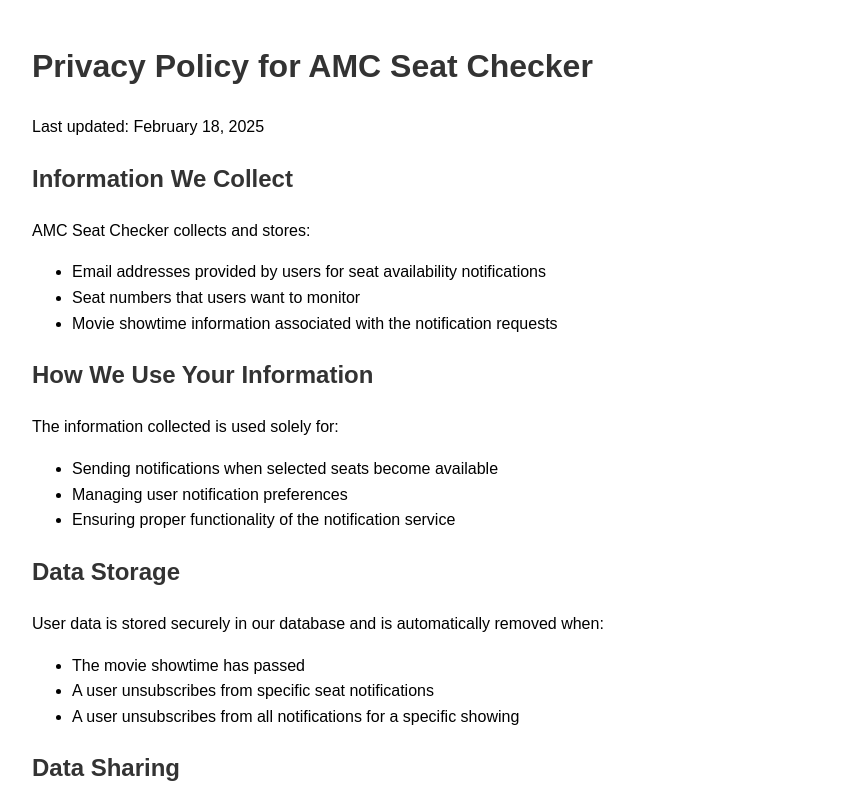
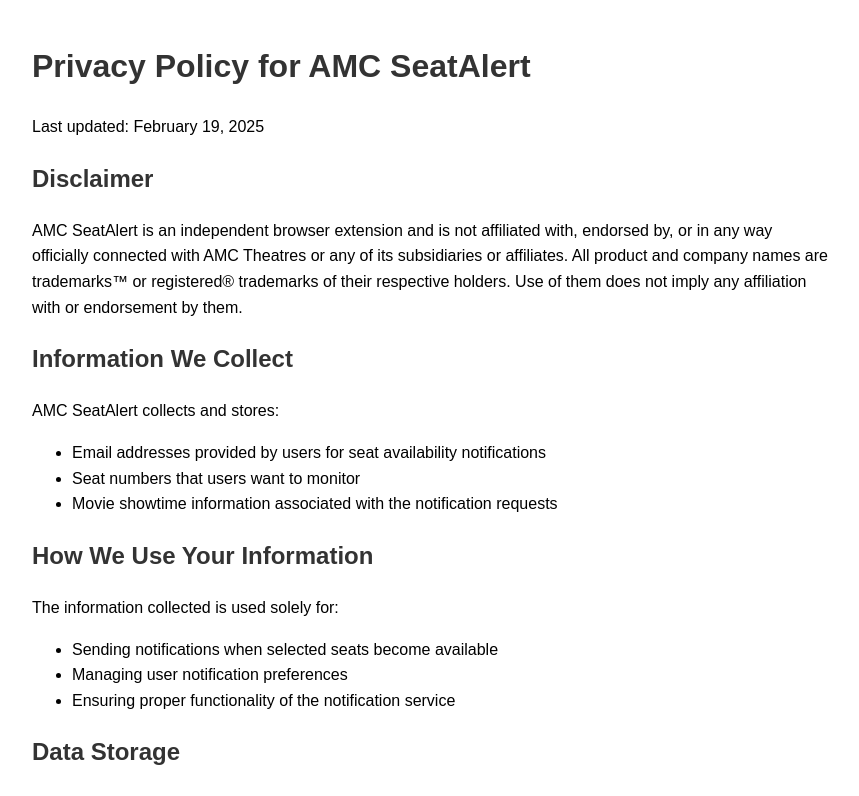
Before and after one commit to rzh4321/amc-seatalert-privacy, a plain HTML site: page index.html in a window 1280 px wide. Shown: the top 796 px of the page, without its empty margins (208-1067 px from the left). Drawn offline with Linux system fonts and the light colour scheme.

Commit message:
add disclaimer

```diff
--- a/index.html
+++ b/index.html
@@ -3,7 +3,7 @@
 <head>
     <meta charset="UTF-8">
     <meta name="viewport" content="width=device-width, initial-scale=1.0">
-    <title>AMC Seat Checker Privacy Policy</title>
+    <title>AMC SeatAlert Privacy Policy</title>
     <style>
         body {
             font-family: Arial, sans-serif;
@@ -18,11 +18,14 @@
     </style>
 </head>
 <body>
-    <h1>Privacy Policy for AMC Seat Checker</h1>
-    <p>Last updated: February 18, 2025</p>
+    <h1>Privacy Policy for AMC SeatAlert</h1>
+    <p>Last updated: February 19, 2025</p>
+
+    <h2>Disclaimer</h2>
+    <p>AMC SeatAlert is an independent browser extension and is not affiliated with, endorsed by, or in any way officially connected with AMC Theatres or any of its subsidiaries or affiliates. All product and company names are trademarks™ or registered® trademarks of their respective holders. Use of them does not imply any affiliation with or endorsement by them.</p>
 
     <h2>Information We Collect</h2>
-    <p>AMC Seat Checker collects and stores:</p>
+    <p>AMC SeatAlert collects and stores:</p>
     <ul>
         <li>Email addresses provided by users for seat availability notifications</li>
         <li>Seat numbers that users want to monitor</li>
```
